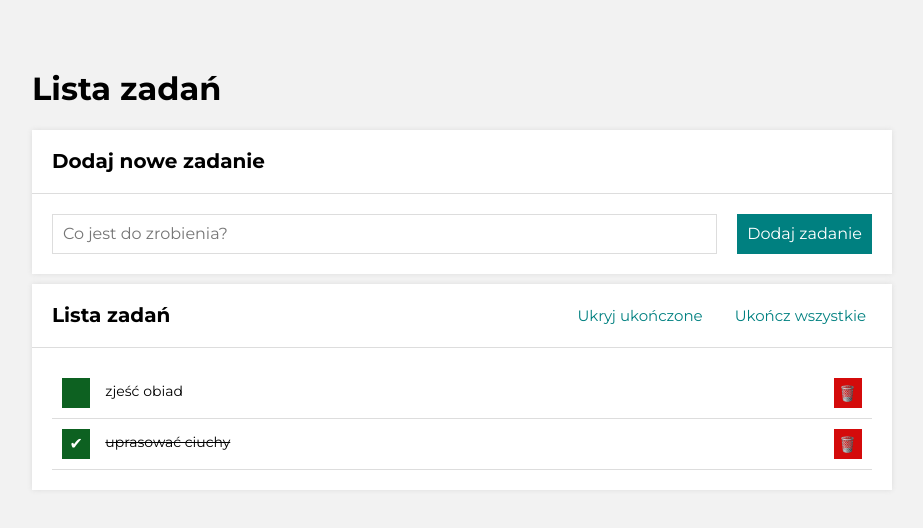
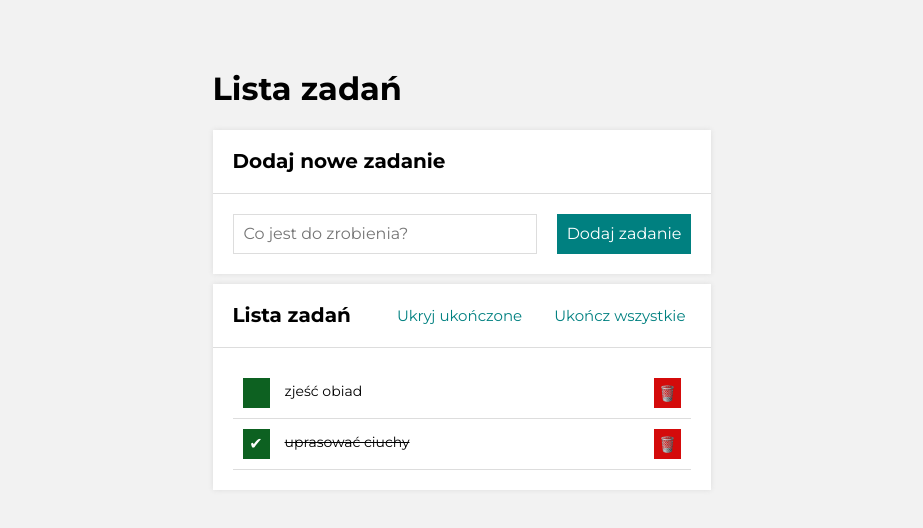
Before and after one commit to kingatos/todo-list-react, a React (Create React App) app: page / in a window 1280 px wide. Shown: the top 528 px of the page, without its empty margins (178-1101 px from the left). Built offline with nearby package versions, Linux system fonts and the light colour scheme.

Commit message:
changed flex-basis to max-width

```diff
--- a/src/Container/style.css
+++ b/src/Container/style.css
@@ -1,5 +1,5 @@
 .container {
-    flex-basis: 900px;
+    max-width: 900px;
     padding: 20px;
     margin: 0 auto;
 }
```
